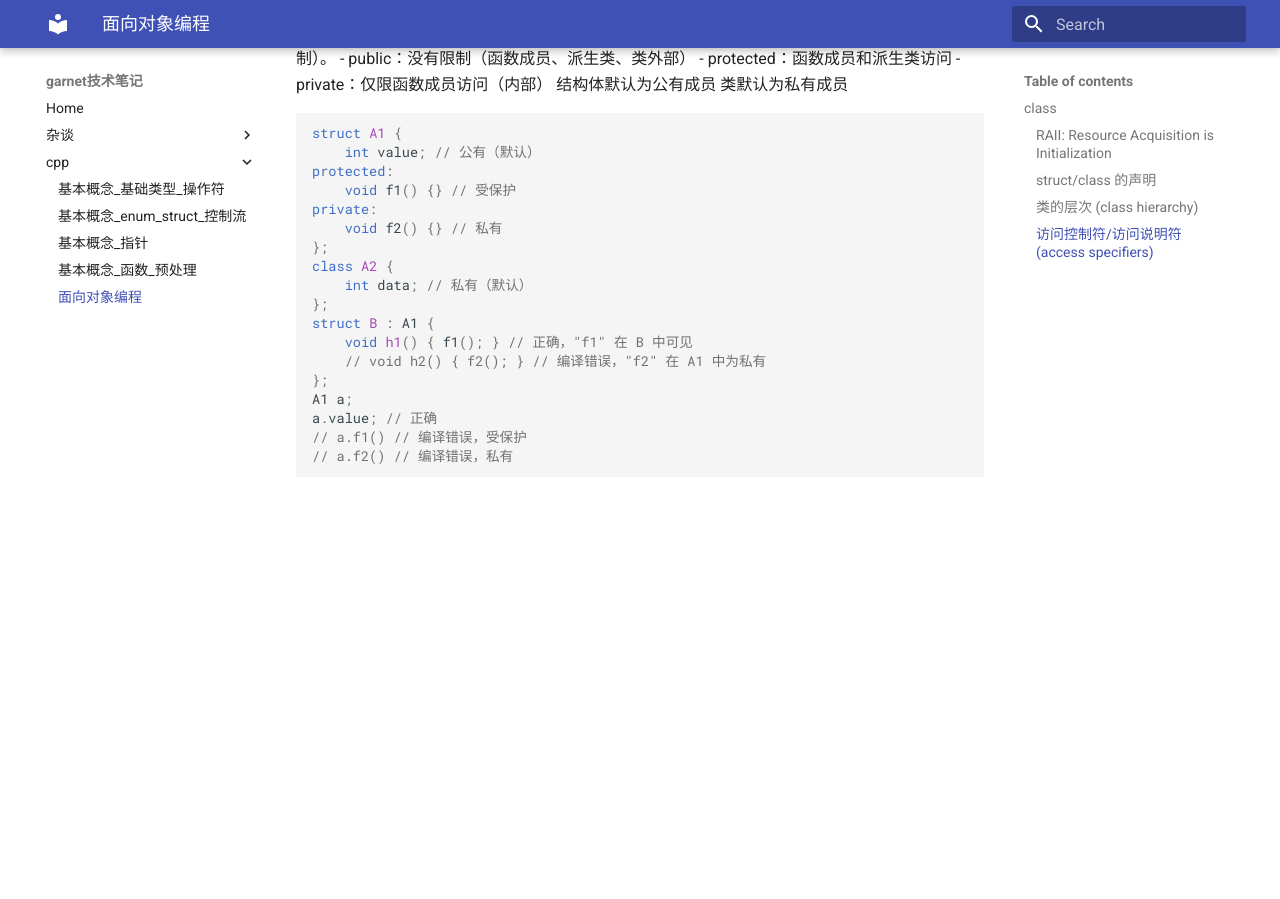
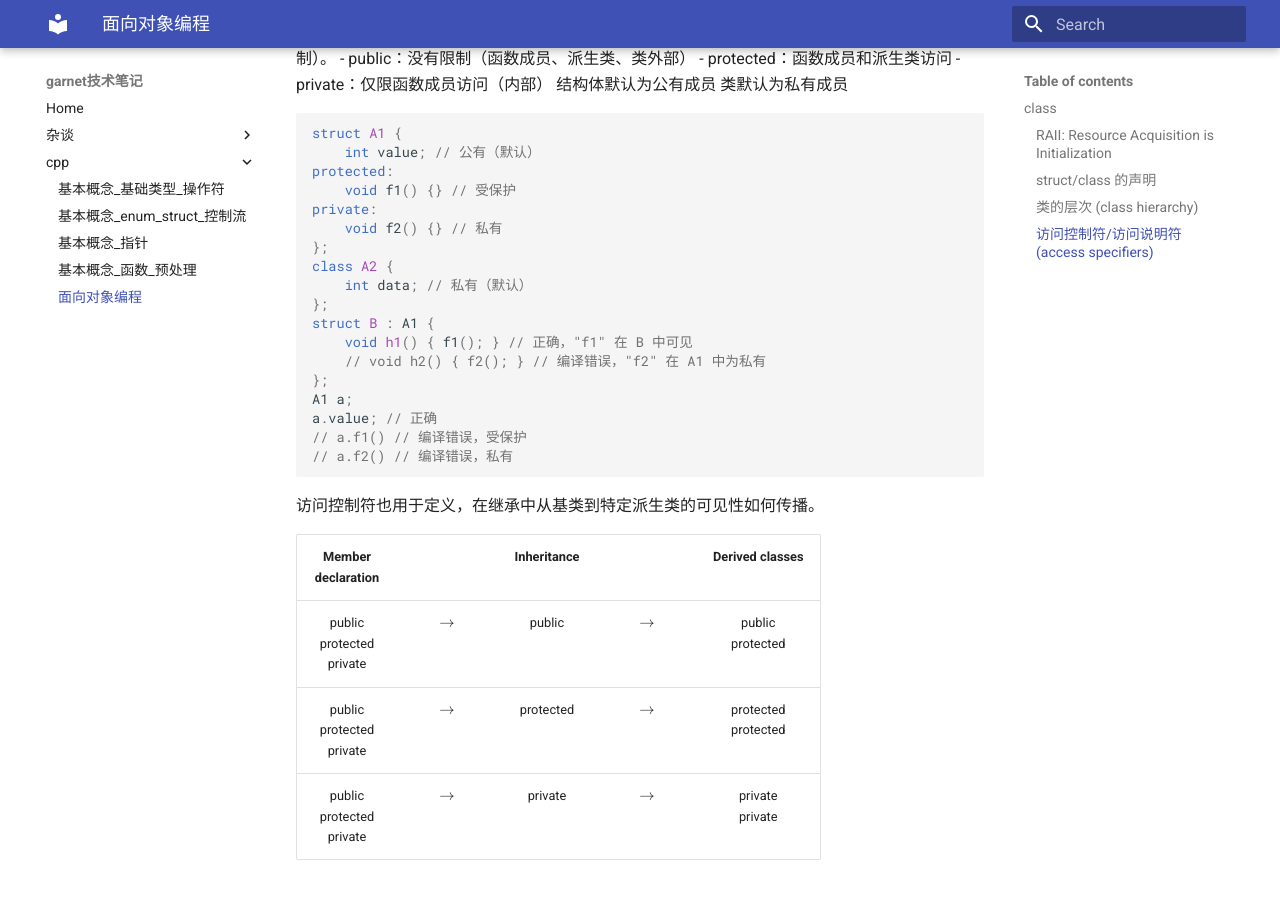
Before and after one commit to ymma98/technotes, an MkDocs documentation site: the page built from docs/cpp/OOP.md, in a window 1280 px wide and 900 px high, scrolled down 3120 px. Built offline with MkDocs 1.6.1 and Material for MkDocs 9.7.7, drawn with Linux system fonts in a browser that asks for light colours; formulas are drawn with MathJax 3; before the commit the page ends 3621 px from its top, so only the background shows below that.

Commit message:
docs/cpp/OOP.md updated from https://stackedit.cn/

````diff
--- a/docs/cpp/OOP.md
+++ b/docs/cpp/OOP.md
@@ -150,10 +150,16 @@ a.value; // 正确
 // a.f2() // 编译错误，私有
 ```
 
+访问控制符也用于定义，在继承中从基类到特定派生类的可见性如何传播。
 
+| Member <br> declaration |  | Inheritance |  | Derived classes |
+| :---: | :---: | :---: | :---: | :---: |
+| public <br> protected <br> private | $\rightarrow$ | public | $\rightarrow$ | public <br> protected |
+| public <br> protected <br> private | $\rightarrow$ | protected | $\rightarrow$ | protected <br> protected |
+| public <br> protected <br> private | $\rightarrow$ | private | $\rightarrow$ | private <br> private |
 
 
 <!--stackedit_data:
-eyJoaXN0b3J5IjpbLTQyNjUzNDc5MiwxMTQ4ODQyNjQ2LDIyNT
+eyJoaXN0b3J5IjpbLTk5NjYxMjc2MSwxMTQ4ODQyNjQ2LDIyNT
 k4MDQ3NSwtNjQxMTY4MzksOTc2NDQxMzE2XX0=
 -->
````
